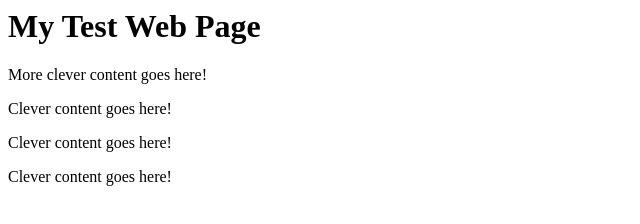
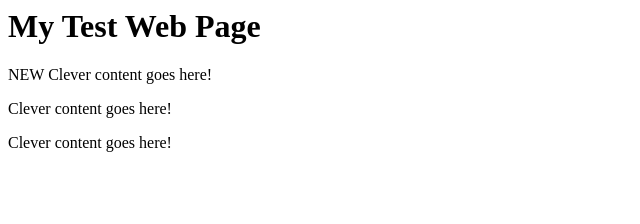
Before and after one commit to medelalan/test-web-page, a plain HTML site: page index.html in a window 1280 px wide. Shown: the whole page, without its empty margins (0-640 px from the left). Drawn offline with Linux system fonts and the light colour scheme.

Commit message:
Updates index page

```diff
--- a/index.html
+++ b/index.html
@@ -5,8 +5,7 @@
 
   <body>
     <h1>My Test Web Page</h1>
-    <p>More clever content goes here!</p>
-    <p>Clever content goes here!</p>
+    <p>NEW Clever content goes here!</p>
     <p>Clever content goes here!</p>
     <p>Clever content goes here!</p>
   </body>
```
